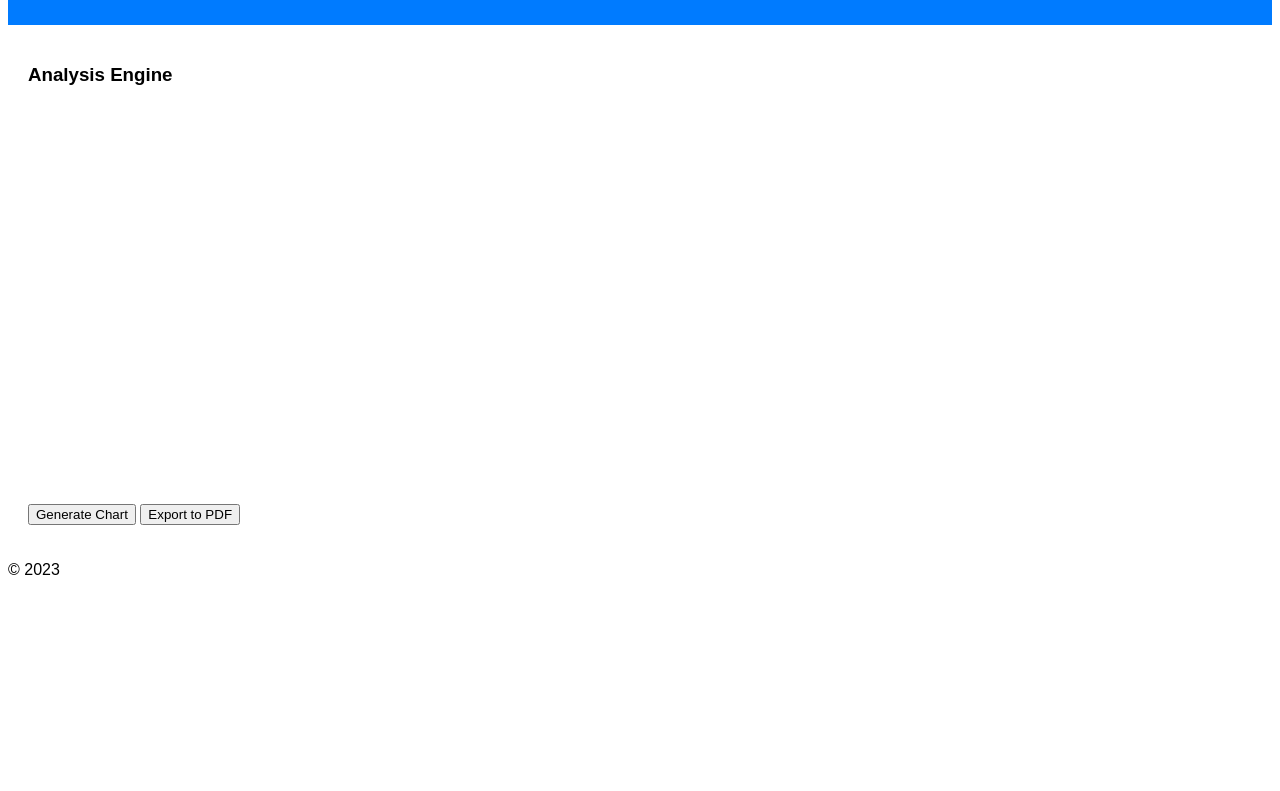
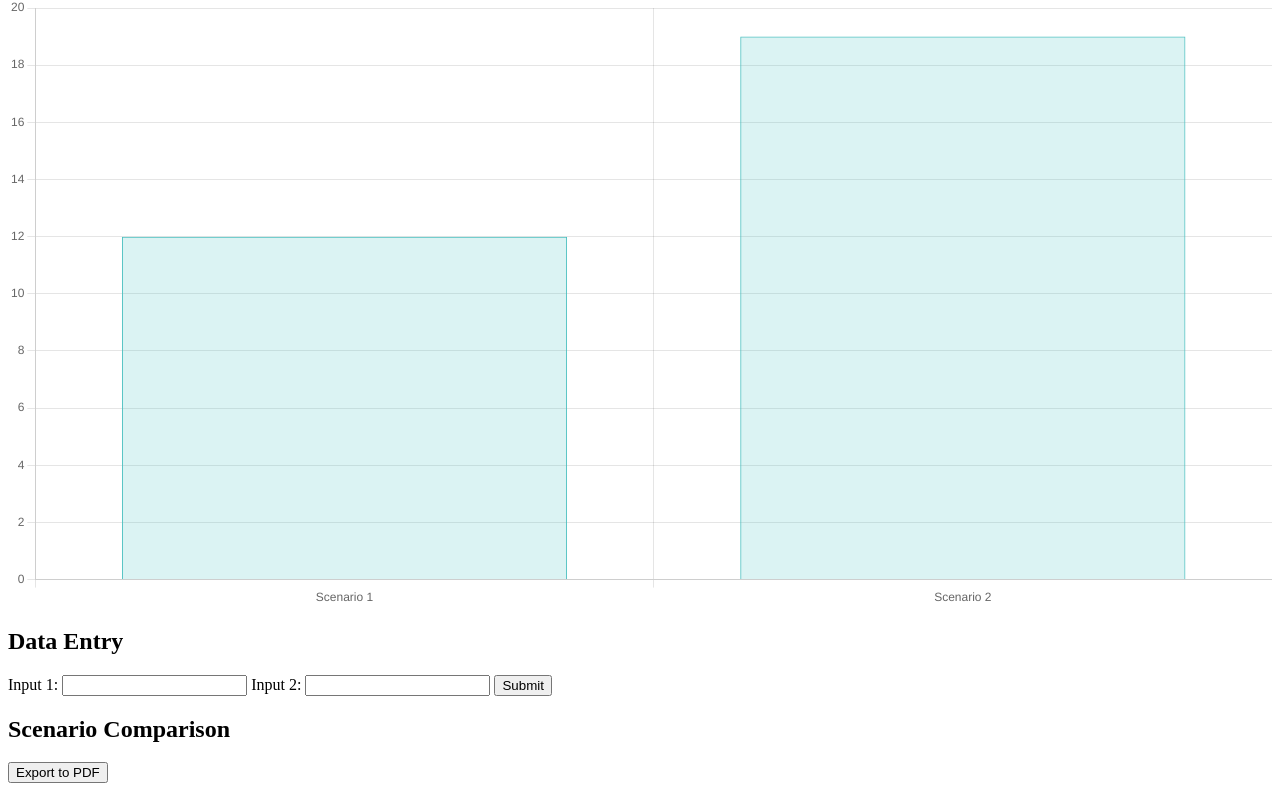
Before and after one commit to JonMK519/Academy_Proyects, a plain HTML site: page index.html in a window 1280 px wide. Shown: the part 151-942 px from the top of the page. Before the commit the page ends 800 px from the top, so only its background shows below. Drawn offline with nearby package versions, Linux system fonts and the light colour scheme.

Commit message:
Update index.html to create a fully functional Business Case Analyzer Pro

```diff
--- a/index.html
+++ b/index.html
@@ -1,61 +1,78 @@
 <!DOCTYPE html>
-<html lang="en">
+<html>
 <head>
     <meta charset="UTF-8">
     <meta name="viewport" content="width=device-width, initial-scale=1.0">
     <title>Business Case Analyzer Pro</title>
-    <style>
-        body {
-            font-family: Arial, sans-serif;
-        }
-        header {
-            background: #007bff;
-            color: white;
-            padding: 20px;
-        }
-        .container {
-            padding: 20px;
-        }
-        #chart {
-            width: 100%;
-            height: 400px;
-        }
-    </style>
+    <link rel="stylesheet" href="styles.css">
+    <script src="https://cdnjs.cloudflare.com/ajax/libs/Chart.js/3.7.1/chart.min.js"></script>
+    <script src="https://cdnjs.cloudflare.com/ajax/libs/jspdf/2.4.0/jspdf.umd.min.js"></script>
 </head>
 <body>
     <header>
         <h1>Business Case Analyzer Pro</h1>
-        <h2>Your subtitle here</h2>
     </header>
-    <div class="container">
-        <section id="analysis-engine">
-            <h3>Analysis Engine</h3>
-            <div id="chart"></div>
-            <button onclick="generateChart()">Generate Chart</button>
-            <button onclick="exportToPDF()">Export to PDF</button>
+    <main>
+        <section>
+            <h2>Interactive Charts</h2>
+            <canvas id="myChart"></canvas>
         </section>
-    </div>
-    <footer>
-        <p>&copy; 2023</p>
-    </footer>
+        <section>
+            <h2>Data Entry</h2>
+            <form id="dataForm">
+                <label for="input1">Input 1:</label>
+                <input type="text" id="input1" name="input1" required>
+                <label for="input2">Input 2:</label>
+                <input type="number" id="input2" name="input2" required>
+                <button type="submit">Submit</button>
+            </form>
+        </section>
+        <section>
+            <h2>Scenario Comparison</h2>
+            <div id="comparison"></div>
+        </section>
+        <button id="exportBtn">Export to PDF</button>
+    </main>
     <script>
-        const sampleData = [
-            { label: "Scenario 1", value: 100 },
-            { label: "Scenario 2", value: 200 },
-            { label: "Scenario 3", value: 300 }
-        ];
+        // Chart.js code for interactive charts
+        const ctx = document.getElementById('myChart').getContext('2d');
+        const myChart = new Chart(ctx, {
+            type: 'bar',
+            data: {
+                labels: ['Scenario 1', 'Scenario 2'],
+                datasets: [{
+                    label: 'ROI',
+                    data: [12, 19],
+                    backgroundColor: 'rgba(75, 192, 192, 0.2)',
+                    borderColor: 'rgba(75, 192, 192, 1)',
+                    borderWidth: 1
+                }]
+            },
+            options: {
+                scales: {
+                    y: {
+                        beginAtZero: true
+                    }
+                }
+            }
+        });
 
-        function calculateROI() {
-            // Implementation here
-        }
+        // jsPDF code for PDF export
+        document.getElementById('exportBtn').addEventListener('click', () => {
+            const { jsPDF } = window.jspdf;
+            const doc = new jsPDF();
+            doc.text('Business Case Analyzer Pro', 10, 10);
+            doc.save('Business_Case_Analyzer.pdf');
+        });
 
-        function generateChart() {
-            // Implementation here
-        }
-
-        function exportToPDF() {
-            // Implementation here
-        }
+        // Handle form submission
+        document.getElementById('dataForm').addEventListener('submit', (event) => {
+            event.preventDefault();
+            const input1 = document.getElementById('input1').value;
+            const input2 = document.getElementById('input2').value;
+            // Perform ROI calculations and update comparison section
+            document.getElementById('comparison').innerHTML = `<p>Scenario: ${input1} - ROI: ${input2}</p>`;
+        });
     </script>
 </body>
 </html>
```
